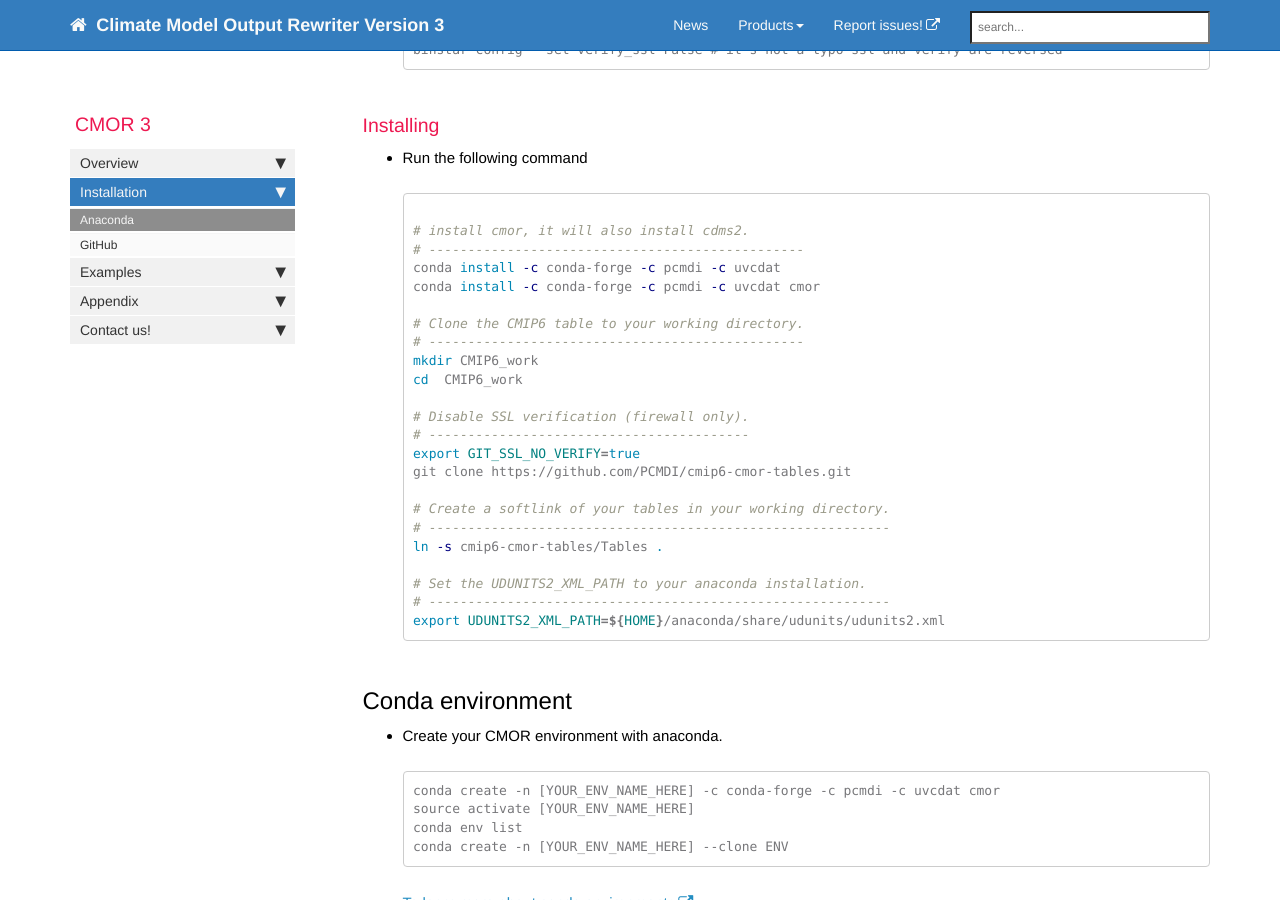
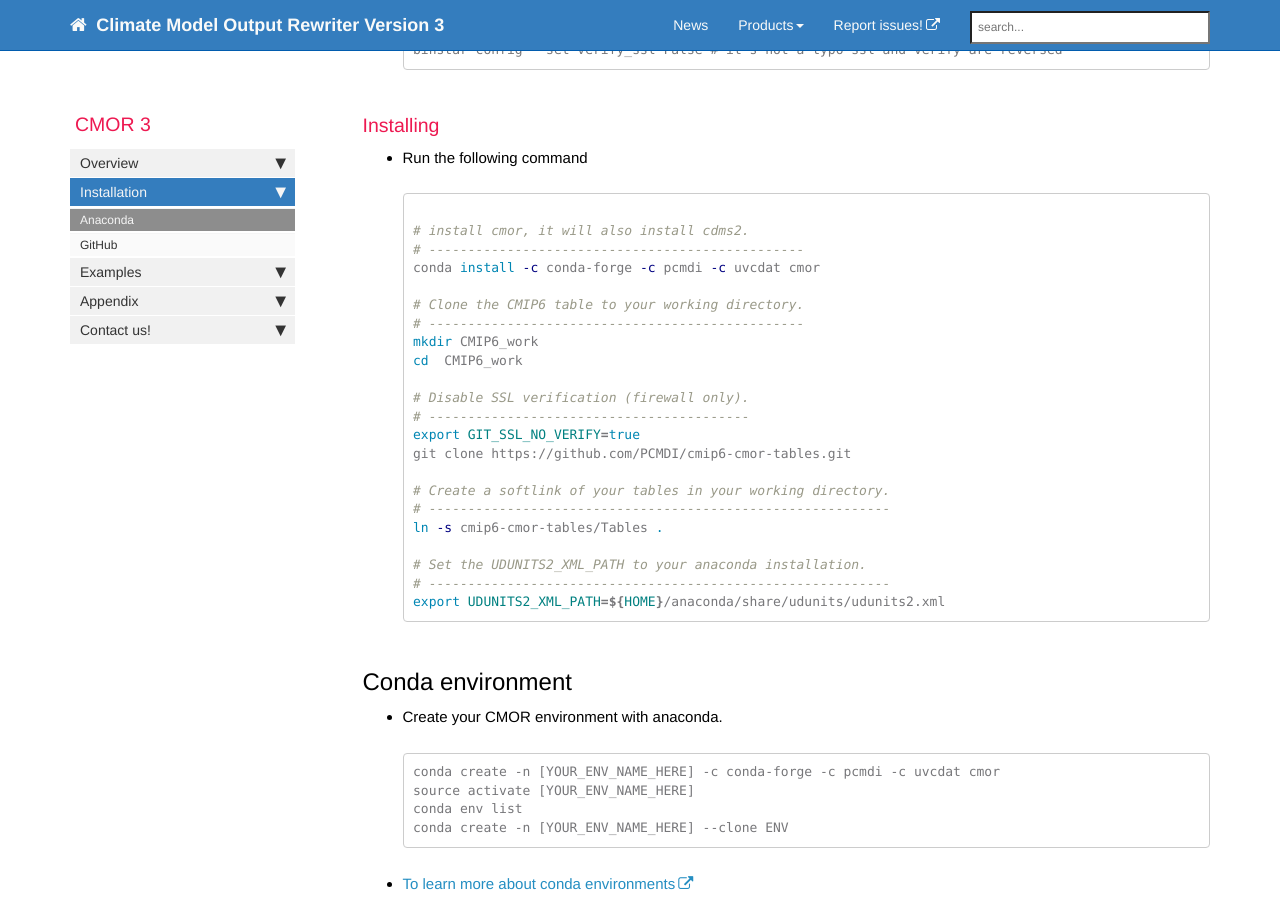
Before and after one commit to mauzey1/cmor3_documentation, a Jekyll site: the page built from mydoc/mydoc_cmor3_conda.md, in a window 1280 px wide and 900 px high, scrolled down 612 px. Built offline with Jekyll 4.4.1, drawn with Linux system fonts in a browser that asks for light colours; nearby versions of some CDN libraries; comment, search, counter and statistics services are not loaded.

Commit message:
fix conda installation file

```diff
--- a/mydoc/mydoc_cmor3_conda.md
+++ b/mydoc/mydoc_cmor3_conda.md
@@ -33,7 +33,6 @@ permalink: /mydoc_cmor3_conda/
 
     # install cmor, it will also install cdms2.
     # ------------------------------------------------
-    conda install -c conda-forge -c pcmdi -c uvcdat
     conda install -c conda-forge -c pcmdi -c uvcdat cmor
 
     # Clone the CMIP6 table to your working directory.
```
